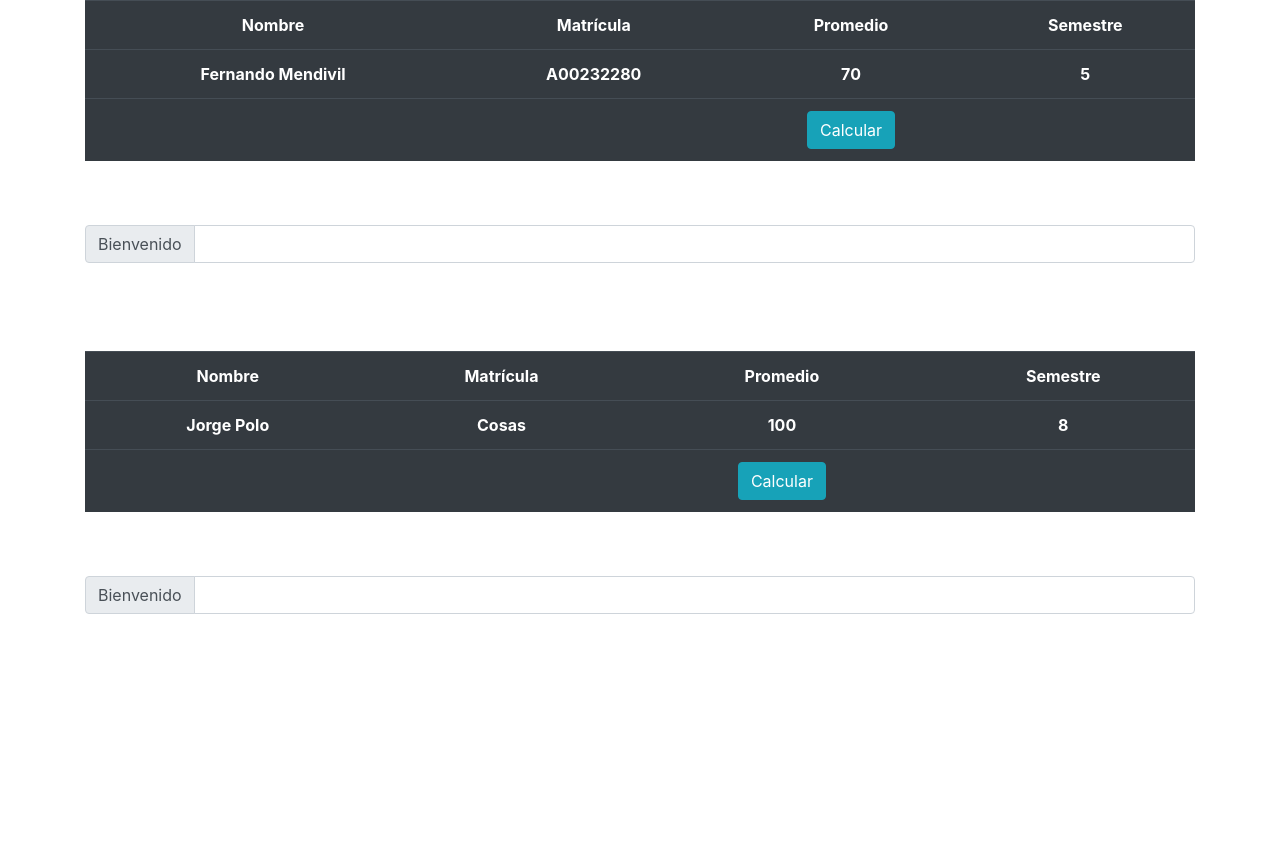
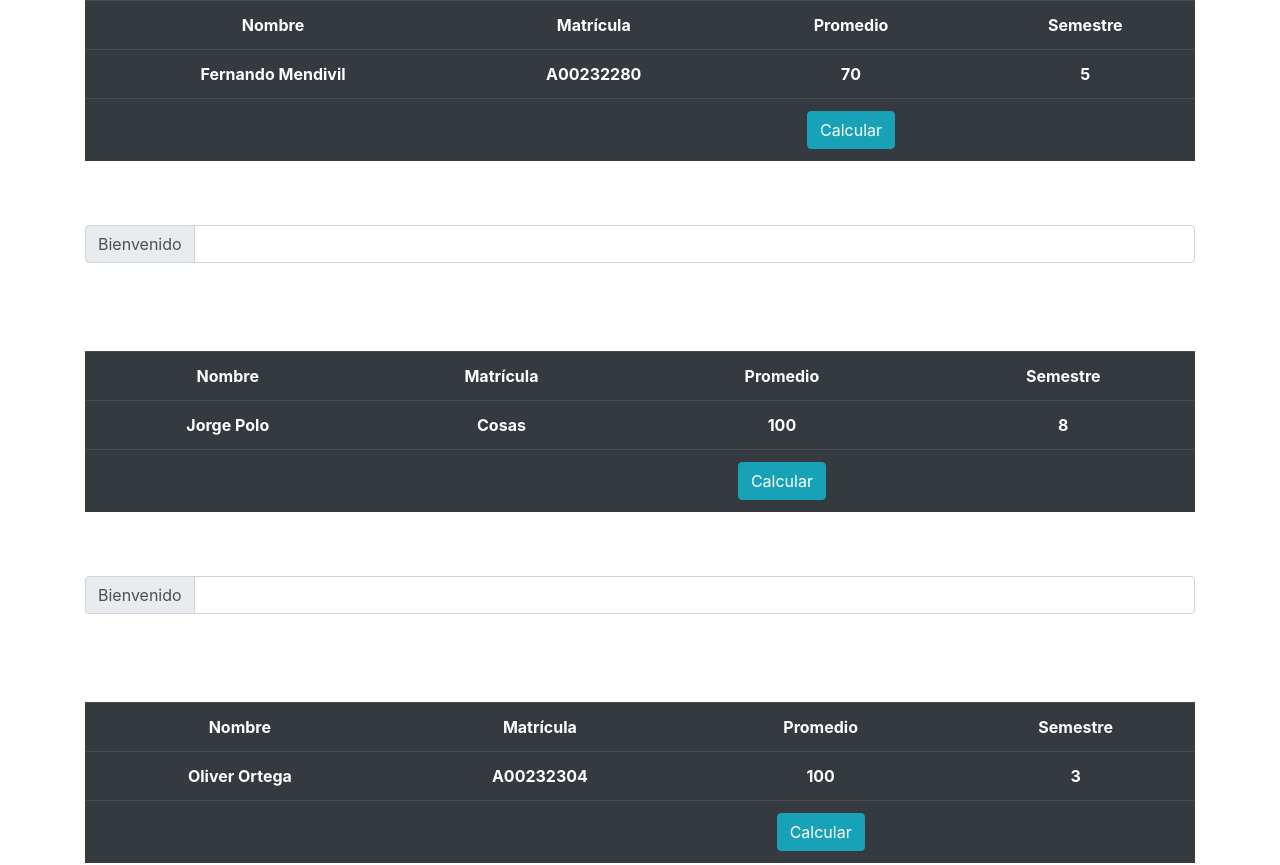
Before and after one commit to fermendivilt/tc3004b, a React (Create React App) app: page / in a window 1280 px wide. Shown: the top 865 px of the page. Before the commit the page ends 800 px from the top, so only its background shows below. Built offline with nearby package versions, Linux system fonts and the light colour scheme.

Commit message:
spread operator

```diff
--- a/src/App.js
+++ b/src/App.js
@@ -19,14 +19,16 @@ function App() {
     }
   }
 
-  let alumnos = [];
-  alumnos.push(new alumnCreator("Fernando Mendivil", "A00232280", 70, 5));
-  alumnos.push(new alumnCreator("Jorge Polo", "Cosas", 100, 8));
+  let alumnos1 = [];
+  alumnos1.push(new alumnCreator("Fernando Mendivil", "A00232280", 70, 5));
+  alumnos1.push(new alumnCreator("Jorge Polo", "Cosas", 100, 8));
+
+  let alumnos2 = [...alumnos1, new alumnCreator("Oliver Ortega","A00232304", 100, 3)];
 
   return (
     <div className="App container">
       {
-        alumnos.map(element => {
+        alumnos2.map(element => {
           return <Alumn alumn={element} />
         })
       }
```
